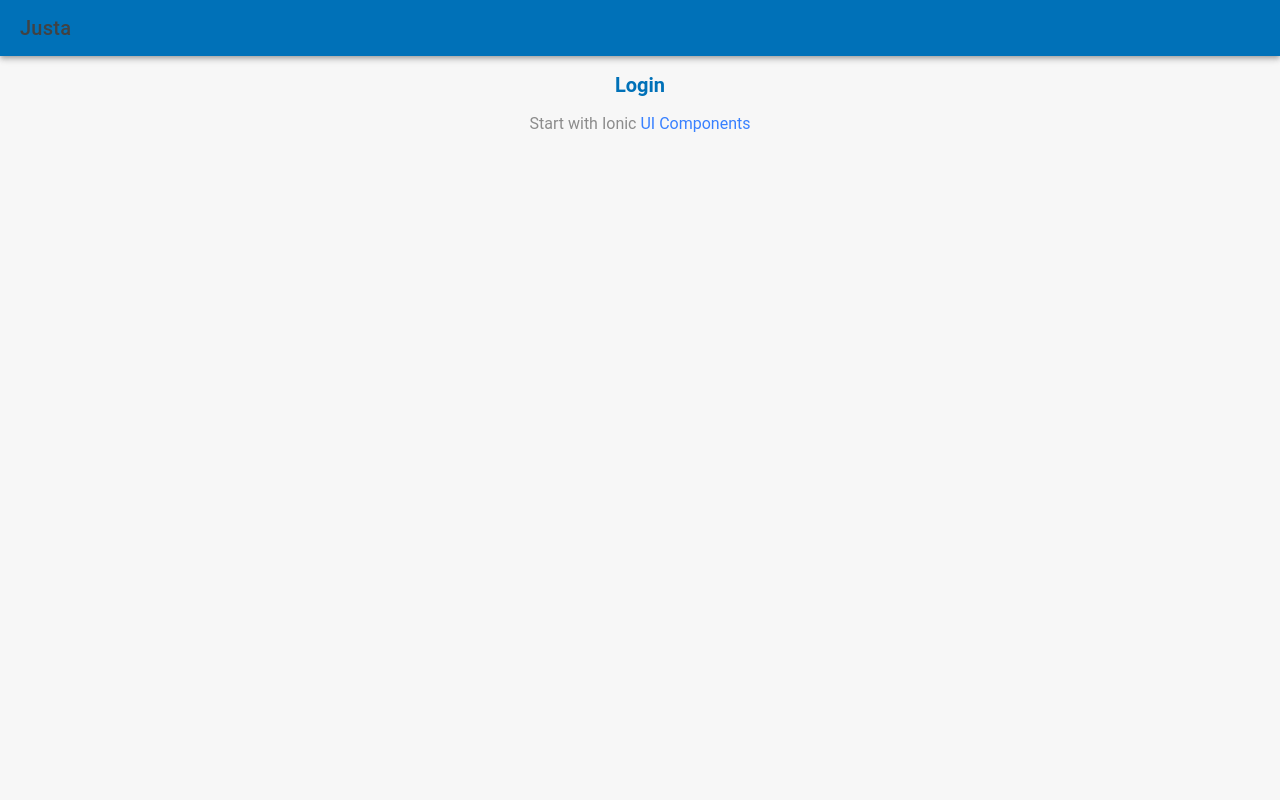
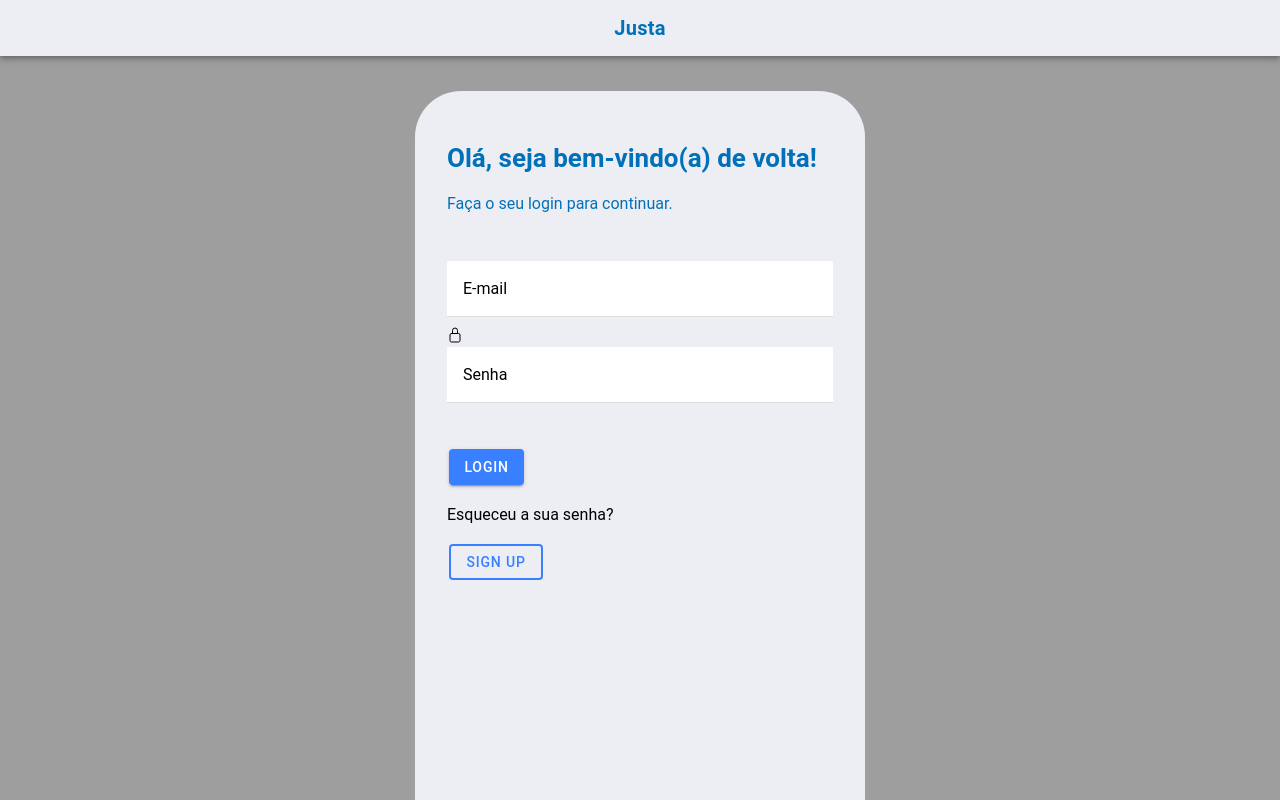
Before and after one commit to JustaProjectUPE/SysJusta, a React (Vite) app in the folder WebAPP-Justa/: page /home in a window 1280 px wide. Built offline with nearby package versions, Linux system fonts and the light colour scheme.

Commit message:
add pagina de login com alguns componentes

```diff
--- a/WebAPP-Justa/src/components/ExploreContainer.css
+++ b/WebAPP-Justa/src/components/ExploreContainer.css
@@ -25,11 +25,3 @@
   text-decoration: none;
 
 }
-
-ion-toolbar {
-  --background: #0071B8;
-  }
-
-ion-content{
-  --ion-background-color: #F7F7F7;
-}
--- a/WebAPP-Justa/src/components/ExploreContainer.tsx
+++ /dev/null
@@ -1,14 +0,0 @@
-import './ExploreContainer.css';
-
-interface ContainerProps { }
-
-const ExploreContainer: React.FC<ContainerProps> = () => {
-  return (
-    <div className="container">
-      <strong>Login</strong>
-      <p>Start with Ionic <a target="_blank" rel="noopener noreferrer" href="https://ionicframework.com/docs/components">UI Components</a></p>
-    </div>
-  );
-};
-
-export default ExploreContainer;
--- a/WebAPP-Justa/src/pages/Home.css
+++ b/WebAPP-Justa/src/pages/Home.css
@@ -0,0 +1,45 @@
+ion-toolbar {
+    --background: #EDEDF4;
+}
+
+ion-title {
+    --color: #0071B8;
+    font-weight: bolder;
+    text-align: center;
+  }
+
+ion-content{
+    --background: url(../assets/img/background-login.jpg) 0 0/100% 100% no-repeat;
+}
+
+.login-section{
+    height: 90rv;
+    width: 100%;
+    max-width: 450px;
+    background: #EDEDF4;
+    right: 0;
+    left: 0;
+    bottom: 0;
+    position: absolute; top: 35px;
+    margin: auto;
+    border-top-right-radius: 46px;
+    border-top-left-radius: 46px;
+
+}
+
+.login-section .heading h1{
+    margin-top: 20px;
+    font-size: 1.6 rem;
+    font-weight: bolder;
+    color: #0071B8;
+}
+.login-section .heading p{
+    margin-top: 20px;
+    font-size: 1 rem;
+    color: #0071B8;
+}
+
+.login-form .form-input{
+    position: relative;
+    margin-bottom: 10px;
+}
--- a/WebAPP-Justa/src/pages/Home.tsx
+++ b/WebAPP-Justa/src/pages/Home.tsx
@@ -1,25 +1,47 @@
-import { IonContent, IonHeader, IonPage, IonTitle, IonToolbar } from '@ionic/react';
-import ExploreContainer from '../components/ExploreContainer';
+import { IonContent, IonHeader, IonPage, IonTitle, IonToolbar, IonIcon, IonLabel, IonItem, IonInput, IonButton } from '@ionic/react';
 import './Home.css';
+import {} from 'ionicons/icons';
 
 const Home: React.FC = () => {
   return (
     <IonPage>
-      <IonHeader>
+
+      <IonHeader collapse="fade">
         <IonToolbar>
           <IonTitle>Justa</IonTitle>
         </IonToolbar>
       </IonHeader>
-      <IonContent fullscreen>
-        <IonHeader collapse="condense">
-          <IonToolbar>
-            <IonTitle size="large">Blank</IonTitle>
-          </IonToolbar>
-        </IonHeader>
 
 
-        <ExploreContainer />
+      <IonContent>
+        <div className="login-section ion-padding">
+          <div className="heading ion-padding">
+            <h1>Olá, seja bem-vindo(a) de volta!</h1>
+            <p>Faça o seu login para continuar.</p>
+          </div>
+          <div className="login-form ion-padding">
+            <div className="form-input">
+              <IonItem>
+                <IonLabel position="floating">E-mail</IonLabel>
+                <IonInput type="email"></IonInput>
+              </IonItem>
+            </div>
+            <div className="form-input">
+              <IonIcon name = "lock-closed-outline"></IonIcon>
+              <IonItem>
+                <IonLabel position="floating">Senha</IonLabel>
+                <IonInput type="password"></IonInput>
+              </IonItem>
+            </div>
+          </div>
+          <div className="action-button ion-padding">
+            <IonButton size="default" class="login-button">Login</IonButton>
+            <p>Esqueceu a sua senha?</p>
+            <IonButton class="signup-button" size="default" fill="outline" routerLink="\signup">Sign up</IonButton>
+          </div>
+        </div>
       </IonContent>
+
     </IonPage>
   );
 };
```
Also changed, not shown: 2 other files (tests, documents, lock files or other folders).
